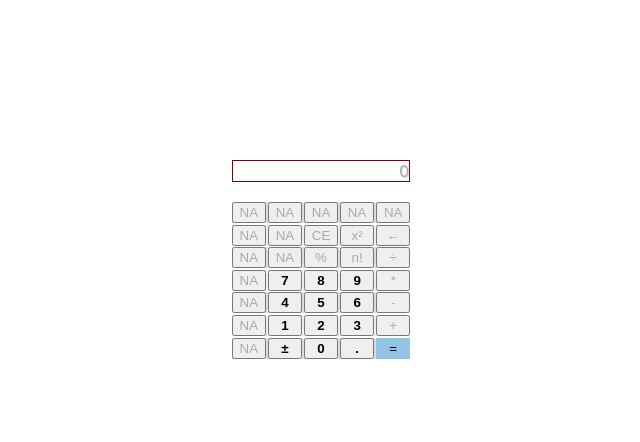
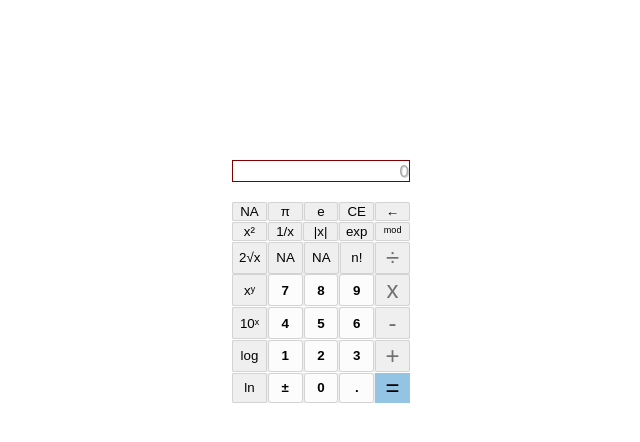
Before and after one commit to DanTheComputerMan/nextjs-app, a Next.js app: page / in a window 1280 px wide. Shown: the top 442 px of the page, without its empty margins (319-959 px from the left). Built offline with nearby package versions, Linux system fonts and the light colour scheme.

Commit message:
Added most other buttons. Only remaining ones are left/right parenthesis and '2nd' button that shows more buttons.

```diff
--- a/Components/Button.js
+++ b/Components/Button.js
@@ -1,17 +1,18 @@
 import superscript from "./Helpers/SuperScript";
 
-import classes from "./StyledElements/4Functions.module.css";
+import classes from "./StyledElements/FunctionKeys.module.css";
 
 function Button(props) {
+    const selectedClass = [ '÷', 'x', '-', '+' ].includes(props.name) && classes.FourFunctions || classes.FunctionKeys;
     if (props.modifiers) {
         switch (true) {
             case props.modifiers.pow:
-                return <button className={classes.FourFunctions} name={props.name} onClick={props.onClick}>
-                    {props.name[0]}{superscript(props.name.substring(1, props.name.length))}
+                return <button className={selectedClass} name={props.name} onClick={props.onClick}>
+                    {props.name.substring(0, props.modifiers.index || 1)}{superscript(props.name.substring(props.modifiers.index || 1, props.name.length))}
                 </button>;
         }
     }
-    return <button className={classes.FourFunctions} name={props.name} onClick={props.onClick}>{props.name}</button>;
+    return <button className={selectedClass} name={props.name} onClick={props.onClick}>{props.name}</button>;
 }
 
 export default Button;
--- a/Components/CalcOutline.js
+++ b/Components/CalcOutline.js
@@ -19,7 +19,11 @@ class CalcOutline extends React.Component {
             stage: 1,
             secondNumber: null,
             operator: null,
-            history: []
+            history: [],
+            modes: {
+                exponent: false,
+                parenthesis: 0 // how many left parenthesis have been used.
+            }
         };
     }
 
@@ -30,12 +34,16 @@ class CalcOutline extends React.Component {
             switch (this.state.operator) {
                 case "÷":
                     result = this.state.firstNumber / secnum; break;
-                case "*":
+                case "x":
                     result = this.state.firstNumber * secnum; break;
                 case "-":
                     result = this.state.firstNumber - secnum; break;
                 case "+":
                     result = Number(this.state.firstNumber) + Number(secnum); break; // b/c of js interaction with + with numbers and strings.
+                case "ᵐᵒᵈ":
+                    result = this.state.firstNumber % secnum; break;
+                case "xy":
+                    result = this.state.firstNumber ** secnum; break;
                 // default: // operator doesn't exist.
                 //     return this.state.display;
             }
@@ -57,7 +65,6 @@ class CalcOutline extends React.Component {
                 history: _arr
             }
         });
-        // return result || this.state.display; // first number only, operator doesn't exist, and general catch all.
     }
 
     handleClick = (event) => {
@@ -91,21 +98,27 @@ class CalcOutline extends React.Component {
                 });
                 break;
             case "÷":
-            case "*":
+            case "x":
             case "-":
             case "+":
+            case "ᵐᵒᵈ":
+            case "xy":
                 if (this.state.operator) { // to chain operators, 5 + 3 + 9 + 10 / 2
                     return this.setState(prevState => {
                         let _val;
                         switch(prevState.operator) {
                             case "÷":
                                 _val = prevState.firstNumber / prevState.secondNumber; break;
-                            case "*":
+                            case "x":
                                 _val = prevState.firstNumber * prevState.secondNumber; break;
                             case "-":
                                 _val = prevState.firstNumber - prevState.secondNumber; break;
                             case "+":
                                 _val = Number(prevState.firstNumber) + Number(prevState.secondNumber); break;
+                            case "ᵐᵒᵈ":
+                                _val = prevState.firstNumber % prevState.secondNumber; break;
+                            case "xy":
+                                _val = prevState.firstNumber ** prevState.secondNumber; break;
                         }
                         return {
                             display: _val,
@@ -140,6 +153,34 @@ class CalcOutline extends React.Component {
                     }
                 });
                 break;
+            case "π":
+                this.setState(prevState => {
+                    if (prevState.secondNumber) {
+                        return {
+                            display: Math.PI,
+                            secondNumber: Math.PI
+                        }
+                    }
+                    return {
+                        display: Math.PI,
+                        firstNumber: Math.PI
+                    }
+                });
+                break;
+            case "e":
+                this.setState(prevState => {
+                    if (prevState.secondNumber) {
+                        return {
+                            display: Math.E,
+                            secondNumber: Math.E
+                        }
+                    }
+                    return {
+                        display: Math.E,
+                        firstNumber: Math.E
+                    }
+                });
+                break;
             case "x2":
                 this.setState(prevState => {
                     if (prevState.secondNumber) {
@@ -151,6 +192,43 @@ class CalcOutline extends React.Component {
                     return {
                         display: prevState.display**2,
                         firstNumber: prevState.firstNumber**2
+                    }
+                });
+                break;
+            case "1/x":
+                this.setState(prevState => {
+                    if (prevState.secondNumber) {
+                        return {
+                            display: 1/prevState.display,
+                            secondNumber: 1/prevState.secondNumber
+                        }
+                    }
+                    return {
+                        display: 1/prevState.display,
+                        firstNumber: 1/prevState.firstNumber
+                    }
+                });
+                break;
+            case "|x|":
+                this.setState(prevState => {
+                    if (prevState.secondNumber) {
+                        return {
+                            display: Math.abs(prevState.display),
+                            secondNumber: Math.abs(prevState.secondNumber)
+                        }
+                    }
+                    return {
+                        display: Math.abs(prevState.display),
+                        firstNumber: Math.abs(prevState.firstNumber)
+                    }
+                });
+                break;
+            case "exp":
+                this.setState((prevState) => {
+                    let modes = prevState.modes;
+                    modes.exponent = !prevState.modes.exponent;
+                    return {
+                        modes: modes
                     }
                 });
                 break;
@@ -187,17 +265,62 @@ class CalcOutline extends React.Component {
                     }
                 });
                 break;
-            case "%":
+            case "2√x":
                 this.setState(prevState => {
                     if (prevState.secondNumber) {
                         return {
-                            display: prevState.display / 100,
-                            secondNumber: prevState.secondNumber / 100
+                            display: Math.sqrt(prevState.display),
+                            secondNumber: Math.sqrt(prevState.secondNumber)
                         }
                     }
                     return {
-                        display: prevState.display / 100,
-                        firstNumber: prevState.firstNumber / 100
+                        display: Math.sqrt(prevState.display),
+                        firstNumber: Math.sqrt(prevState.firstNumber)
+                    }
+                });
+                break;
+            case "10x":
+                this.setState(prevState => {
+                    const pow = 10**(prevState.secondNumber || prevState.firstNumber);
+                    if (prevState.secondNumber) {
+                        return {
+                            display: pow,
+                            secondNumber: pow
+                        }
+                    }
+                    return {
+                        display: pow,
+                        firstNumber: pow
+                    }
+                });
+                break;
+            case "log":
+                this.setState(prevState => {
+                    const log = Math.log(prevState.secondNumber || prevState.firstNumber) / Math.log(10);
+                    if (prevState.secondNumber) {
+                        return {
+                            display: log,
+                            secondNumber: log
+                        }
+                    }
+                    return {
+                        display: log,
+                        firstNumber: log
+                    }
+                });
+                break;
+            case "ln":
+                this.setState(prevState => {
+                    const log = Math.log(prevState.secondNumber || prevState.firstNumber); // technically also "/ Math.log(Math.E)" but that = 1
+                    if (prevState.secondNumber) {
+                        return {
+                            display: log,
+                            secondNumber: log
+                        }
+                    }
+                    return {
+                        display: log,
+                        firstNumber: log
                     }
                 });
                 break;
@@ -243,52 +366,52 @@ class CalcOutline extends React.Component {
             padding: "12.5%"
         }}>
             {/* <button onClick={() => console.log(this.state.history)}>History</button><br /> */}
-            <Display name={this.state.display}/><br />
+            <Display name={this.state.display} modes={this.state.modes}/><br />
             <div className={this.props.className}>
                 <div className={classes.buttonsRow}>
                     <Button name="NA" onClick={this.handleClick}/>
-                    <Button name="NA" onClick={this.handleClick}/>
-                    <Button name="NA" onClick={this.handleClick}/>
-                    <Button name="NA" onClick={this.handleClick}/>
-                    <Button name="NA" onClick={this.handleClick}/>
-                </div>
-                <div className={classes.buttonsRow}>
-                    <Button name="NA" onClick={this.handleClick}/>
-                    <Button name="NA" onClick={this.handleClick}/>
+                    <Button name="π" onClick={this.handleClick}/>
+                    <Button name="e" onClick={this.handleClick}/>
                     <Button name="CE" onClick={this.handleClick}/>
-                    <Button name="x2" modifiers={{pow:true}} onClick={this.handleClick}/>
                     <Button name="←" onClick={this.handleClick}/>
                 </div>
                 <div className={classes.buttonsRow}>
+                    <Button name="x2" modifiers={{pow:true, index:1}} onClick={this.handleClick}/>
+                    <Button name="1/x" onClick={this.handleClick}/>
+                    <Button name="|x|" onClick={this.handleClick}/>
+                    <Button name="exp" onClick={this.handleClick}/>
+                    <Button name="ᵐᵒᵈ" onClick={this.handleClick}/>
+                </div>
+                <div className={classes.buttonsRow}>
+                    <Button name="2√x" onClick={this.handleClick}/>
                     <Button name="NA" onClick={this.handleClick}/>
                     <Button name="NA" onClick={this.handleClick}/>
-                    <Button name="%" onClick={this.handleClick}/>
                     <Button name="n!" onClick={this.handleClick}/>
                     <Button name="÷" onClick={this.handleClick}/>
                 </div>
                 <div className={classes.buttonsRow}>
-                    <Button name="NA" onClick={this.handleClick}/>
+                    <Button name="xy" modifiers={{pow:true, index:1}} onClick={this.handleClick}/>
                     <NumberButton name="7" onClick={this.handleClick}/>
                     <NumberButton name="8" onClick={this.handleClick}/>
                     <NumberButton name="9" onClick={this.handleClick}/>
-                    <Button name="*" onClick={this.handleClick}/>
+                    <Button name="x" onClick={this.handleClick}/>
                 </div>
                 <div className={classes.buttonsRow}>
-                    <Button name="NA" onClick={this.handleClick}/>
+                    <Button name="10x" modifiers={{pow:true, index:2}} onClick={this.handleClick}/>
                     <NumberButton name="4" onClick={this.handleClick}/>
                     <NumberButton name="5" onClick={this.handleClick}/>
                     <NumberButton name="6" onClick={this.handleClick}/>
                     <Button name="-" onClick={this.handleClick}/>
                 </div>
                 <div className={classes.buttonsRow}>
-                    <Button name="NA" onClick={this.handleClick}/>
+                    <Button name="log" onClick={this.handleClick}/>
                     <NumberButton name="1" onClick={this.handleClick}/>
                     <NumberButton name="2" onClick={this.handleClick}/>
                     <NumberButton name="3" onClick={this.handleClick}/>
                     <Button name="+" onClick={this.handleClick}/>
                 </div>
                 <div className={classes.buttonsRow}>
-                    <Button name="NA" onClick={this.handleClick}/>
+                    <Button name="ln" onClick={this.handleClick}/>
                     <NumberButton name="±" onClick={this.handleClick}/>
                     <NumberButton name="0" onClick={this.handleClick}/>
                     <NumberButton name="." onClick={this.handleClick}/>
--- a/Components/StyledElements/4Functions.module.css
+++ /dev/null
@@ -1,7 +0,0 @@
-.FourFunctions {
-    color: #aaa;
-}
-
-.FourFunctions:focus, .FourFunctions:hover, .FourFunctions:active {
-    color: green;
-}
--- a/Components/StyledElements/EqualsKey.module.css
+++ b/Components/StyledElements/EqualsKey.module.css
@@ -1,5 +1,6 @@
 .EqualsKey {
     background: #94c4e4;
+    font-size: 24px;
     border:none;
 }
 
--- /dev/null
+++ b/Components/StyledElements/FunctionKeys.module.css
@@ -0,0 +1,20 @@
+.FourFunctions {
+    color: rgb(112, 112, 112);
+    font-size: 24px;
+    border: 1px lightgray solid;
+    border-radius: 2px;
+}
+
+.FunctionKeys {
+    color: #000;
+    border: 1px lightgray solid;
+    border-radius: 2px;
+}
+
+.FourFunctions:focus, .FourFunctions:hover, .FourFunctions:active,
+.FunctionKeys:focus, .FunctionKeys:hover, .FunctionKeys:active {
+    color: goldenrod;
+}
+/* .FourFunctions:focus, .FourFunctions:hover, .FourFunctions:active {
+    color: green;
+} */
--- a/Components/StyledElements/Grid.module.css
+++ b/Components/StyledElements/Grid.module.css
@@ -1,12 +1,12 @@
 .grid {
     display: grid;
     justify-content: center;
-    row-gap: 0.1em;
+    row-gap: 0.05em;
 }
 .grid > div {
     background: #eee;
-    column-gap: 0.1em;
+    column-gap: 0.05em;
 }
-.grid > div:nth-child(odd) {
+/* .grid > div:nth-child(odd) {
     background: #ddd;
-}
+} */
--- a/Components/StyledElements/NumberKey.module.css
+++ b/Components/StyledElements/NumberKey.module.css
@@ -1,5 +1,8 @@
 .NumberKey {
     font-weight: bold;
+    background-color: #FCFCFC;
+    border: 1px lightgray solid;
+    border-radius: 3px;
 }
 
 .NumberKey:focus, .NumberKey:hover, .NumberKey:active {
```
Also changed, not shown: Components/Display.js (+7 -1 lines).
